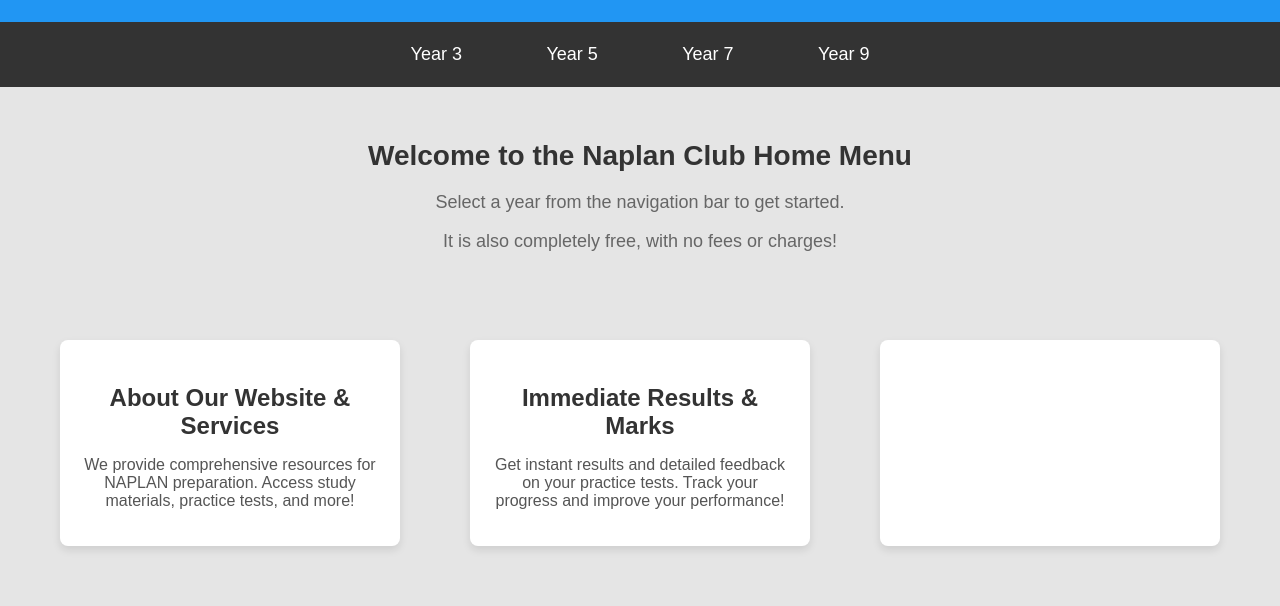
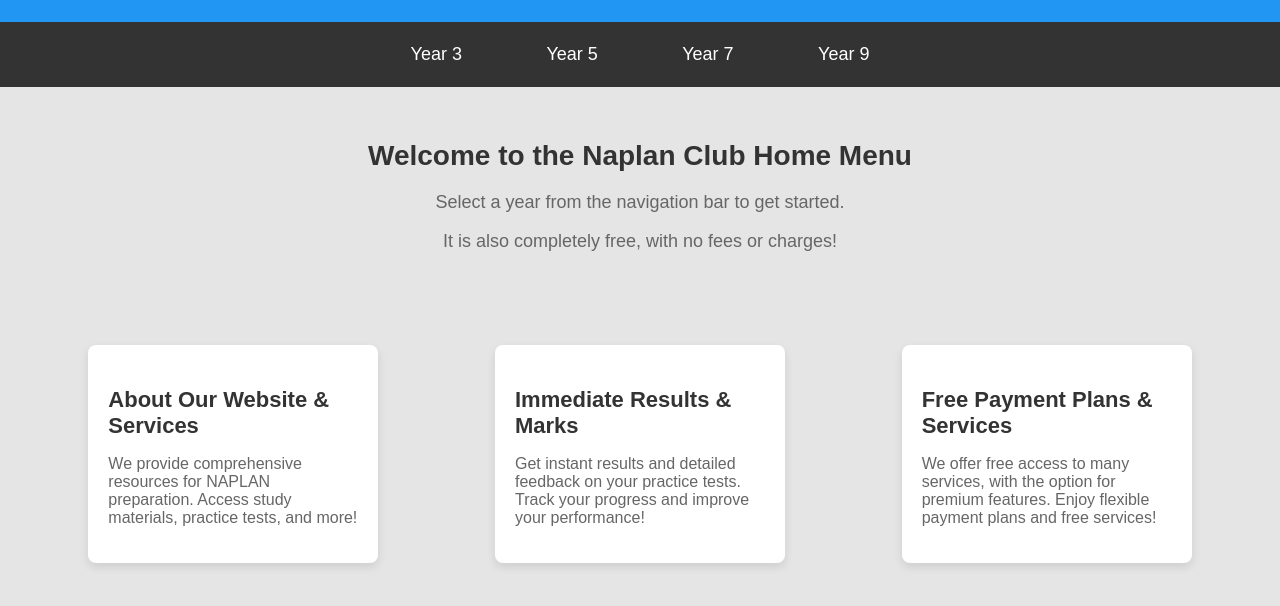
Before and after one commit to ibitech123/myweb, a plain HTML site: page index.html in a window 1280 px wide. Shown: the part 122-728 px from the top of the page. Drawn offline with Linux system fonts and the light colour scheme.

Commit message:
Update index.html

```diff
--- a/index.html
+++ b/index.html
@@ -156,33 +156,33 @@
         /* Floating Cards */
         .card-container {
             display: flex;
-            justify-content: space-evenly;
-            margin-top: 30px;
+            justify-content: space-around;
+            padding: 30px;
         }
 
         .card {
-            background-color: white;
-            box-shadow: 0 4px 8px rgba(0, 0, 0, 0.1);
+            background-color: #fff;
+            padding: 20px;
+            margin: 15px;
+            width: 250px;
+            box-shadow: 0px 4px 10px rgba(0, 0, 0, 0.1);
             border-radius: 8px;
-            width: 300px;
-            padding: 20px;
-            margin: 10px;
-            text-align: center;
-            transition: transform 0.3s ease;
+            transition: transform 0.3s ease, box-shadow 0.3s ease;
         }
 
         .card:hover {
             transform: translateY(-10px);
+            box-shadow: 0px 8px 20px rgba(0, 0, 0, 0.2);
         }
 
         .card h3 {
-            font-size: 24px;
-            margin-bottom: 10px;
+            font-size: 22px;
+            margin-bottom: 15px;
         }
 
         .card p {
             font-size: 16px;
-            color: #555;
+            color: #666;
         }
 
         /* Responsive Design */
@@ -206,6 +206,7 @@
 
             .card {
                 width: 90%;
+                margin: 10px 0;
             }
         }
     </style>
@@ -401,4 +402,10 @@
         </div>
         <!-- Card 3: Free Payment Plans & Services -->
         <div class="card">
-            <h
+            <h3>Free Payment Plans & Services</h3>
+            <p>We offer free access to many services, with the option for premium features. Enjoy flexible payment plans and free services!</p>
+        </div>
+    </div>
+
+</body>
+</html>
```
